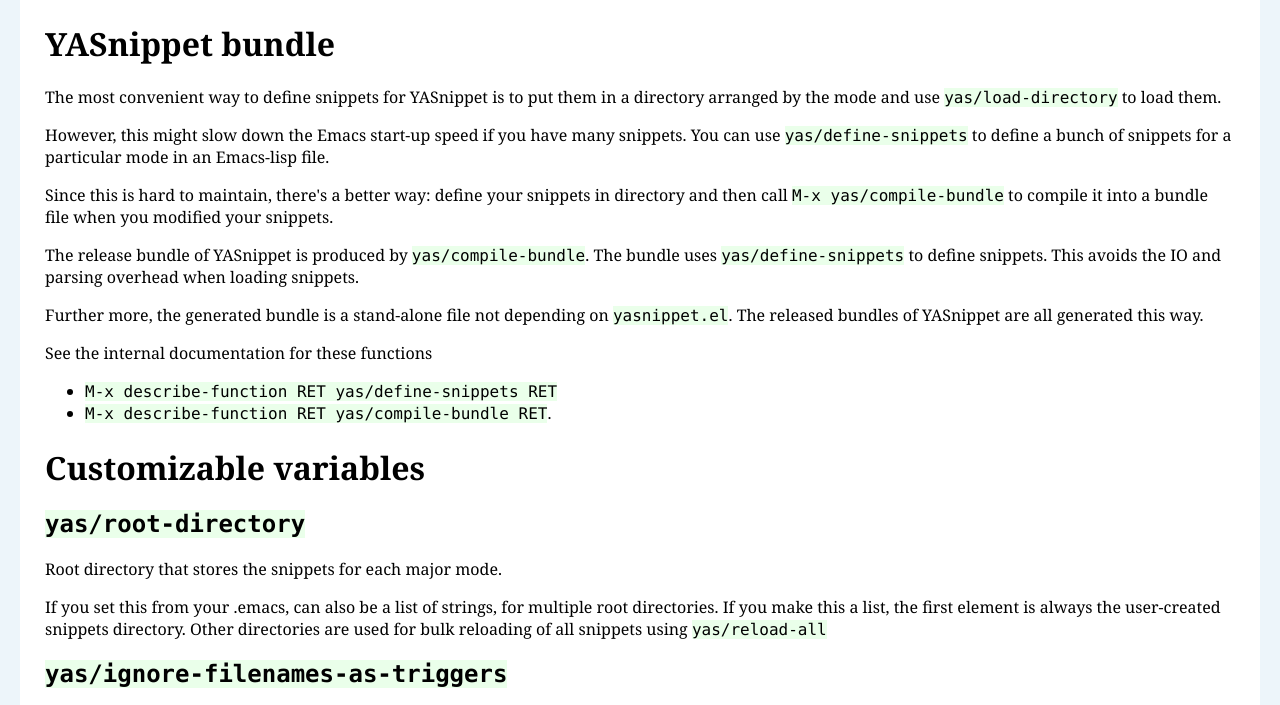
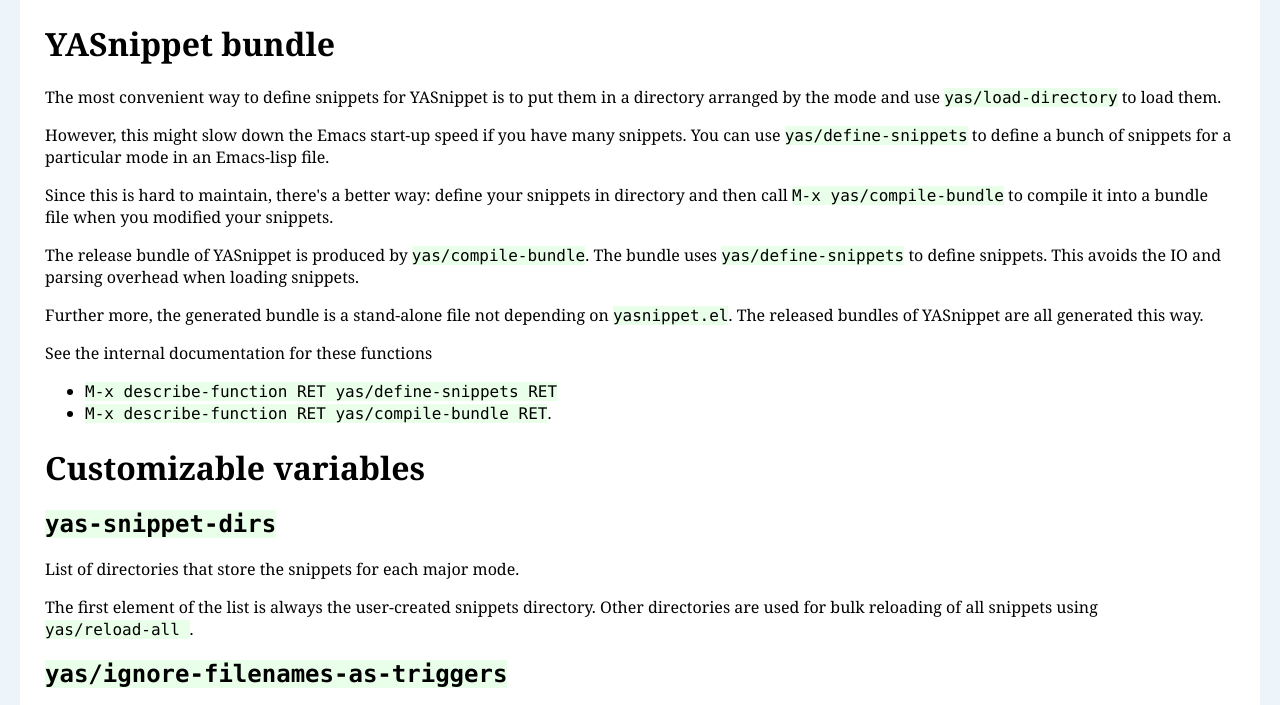
Before and after one commit to joaotavora/yasnippet, a plain HTML site: page snippet-organization.html in a window 1280 px wide. Shown: the part 2078-2783 px from the top of the page. Drawn offline with Linux system fonts and the light colour scheme.

Commit message:
Fix docs: TOC and customizing vars using yas-snippet-dirs instead of yas/root-directory

```diff
--- a/snippet-organization.html
+++ b/snippet-organization.html
@@ -65,7 +65,7 @@
 </li>
 <li><a class="reference internal" href="#yasnippet-bundle" id="id7">YASnippet bundle</a></li>
 <li><a class="reference internal" href="#customizable-variables" id="id8">Customizable variables</a><ul>
-<li><a class="reference internal" href="#yas-root-directory" id="id9"><tt class="docutils literal"><span class="pre">yas/root-directory</span></tt></a></li>
+<li><a class="reference internal" href="#yas-snippet-dirs" id="id9"><tt class="docutils literal"><span class="pre">yas-snippet-dirs</span></tt></a></li>
 <li><a class="reference internal" href="#yas-ignore-filenames-as-triggers" id="id10"><tt class="docutils literal"><span class="pre">yas/ignore-filenames-as-triggers</span></tt></a></li>
 </ul>
 </li>
@@ -125,7 +125,7 @@ also create or download more directories.</p>
 
 <div class="section" id="id2">
 <h1><a class="toc-backref" href="#id4">Organizing snippets</a></h1>
-<p>Once you've setup <tt class="docutils literal"><span class="pre">yas/root-directory</span></tt> , you can store snippets
+<p>Once you've setup <tt class="docutils literal"><span class="pre">yas-snippet-dirs</span></tt> , you can store snippets
 inside sub-directories of these directories.</p>
 <p>Snippet definitions are put in plain text files. They are arranged
 by sub-directories, and the snippet tables are named after these
@@ -207,15 +207,27 @@ generated this way.</p>
 </div>
 <div class="section" id="customizable-variables">
 <h1><a class="toc-backref" href="#id8">Customizable variables</a></h1>
-<div class="section" id="yas-root-directory">
-<h2><a class="toc-backref" href="#id9"><tt class="docutils literal"><span class="pre">yas/root-directory</span></tt></a></h2>
-<p>Root directory that stores the snippets for each major mode.</p>
-<p>If you set this from your .emacs, can also be a list of strings,
-for multiple root directories. If you make this a list, the first
-element is always the user-created snippets directory. Other
-directories are used for bulk reloading of all snippets using
-<tt class="docutils literal"><span class="pre">yas/reload-all</span></tt></p>
+<div class="section" id="yas-snippet-dirs">
+
+<h2>
+  <a class="toc-backref" href="#id9"><tt class="docutils literal"><span class="pre">yas-snippet-dirs</span></tt></a>
+</h2>
+
+<p>
+  List of directories that store the snippets for each major mode.
+</p>
+
+<p>
+  The first element of the list is always the user-created snippets
+  directory. Other directories are used for bulk reloading of all snippets
+  using
+  <tt class="docutils literal">
+    <span class="pre">yas/reload-all</span>
+  </tt>.
+</p>
+
 </div>
+
 <div class="section" id="yas-ignore-filenames-as-triggers">
 <h2><a class="toc-backref" href="#id10"><tt class="docutils literal"><span class="pre">yas/ignore-filenames-as-triggers</span></tt></a></h2>
 <p>If non-nil, don't derive tab triggers from filenames.</p>
```
